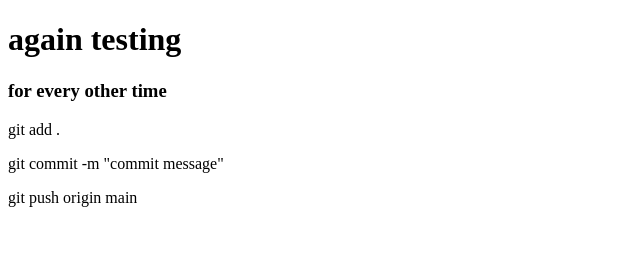
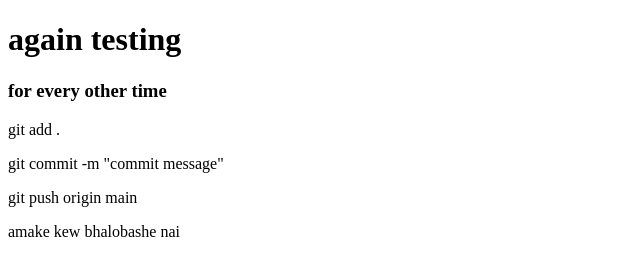
Before and after one commit to ShafiilSadat013/github5th, a plain HTML site: page index.html in a window 1280 px wide. Shown: the whole page, without its empty margins (0-640 px from the left). Drawn offline with Linux system fonts and the light colour scheme.

Commit message:
dukkho bilash

```diff
--- a/index.html
+++ b/index.html
@@ -12,6 +12,7 @@
         <p>git add .</p>
         <p>git commit -m "commit message"</p>
         <p>git push origin main</p>
+        <p>amake kew bhalobashe nai</p>
     </div>
 </body>
 </html>
```
